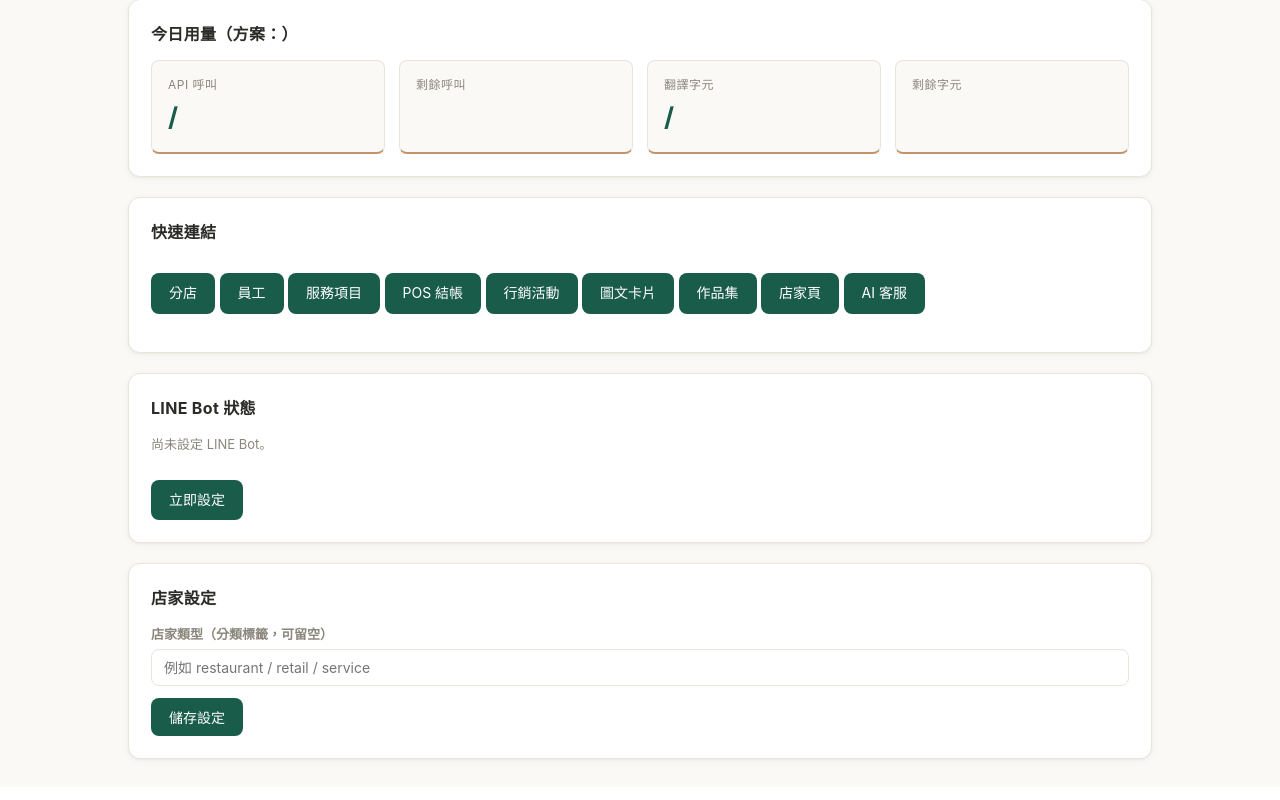
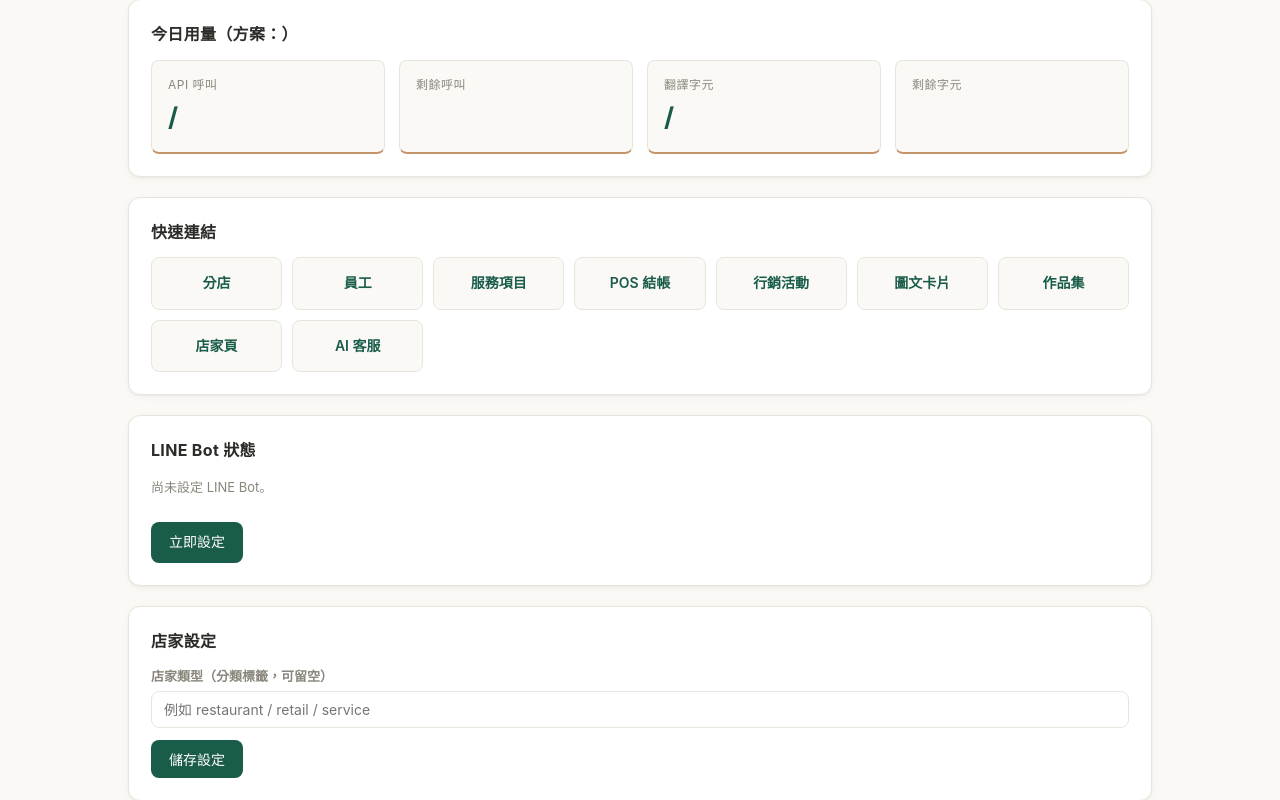
Before and after one commit to x812033727/SaaS, a Python web app: template src/saas_mvp/templates/dashboard.html in a window 1280 px wide. Shown: the part 95-895 px from the top of the page. Before the commit the page ends 857 px from the top, so only its background shows below. Run offline with Jinja, Linux system fonts and the light colour scheme; the template is opened without the code that fills it, so the values that code supplies are empty.

Commit message:
UI 重設計 2/4:儀表板重排 + 提醒/方案卡調和 (#103)
* docs: UI 全面重設計(溫暖精品風)設計文件

Co-Authored-By: Claude Fable 5 <noreply@anthropic.com>
Claude-Session: https://claude.ai/code/session_012HYgiNQWEqxxGtfjseNE3t

* docs: UI 重設計實作計畫

Co-Authored-By: Claude Fable 5 <noreply@anthropic.com>
Claude-Session: https://claude.ai/code/session_012HYgiNQWEqxxGtfjseNE3t

* feat(ui): 溫暖精品風 design system + 側邊欄分組導覽

- app.css 重寫為 design token 系統(暖白底/深墨綠/琥珀金),沿用既有
  class 名(.card/.btn/.badge/.stat/table…),70+ 模板零改動即套新視覺
- base.html 頂欄 28 平鋪連結 → 側邊欄 8 分組(details CSS-only 收合,
  目前頁自動展開+高亮);手機改抽屜+遮罩,保留 CSS-only 開合
- 舊變數別名(--text/--border/--accent/--theme)相容 reports/calendar
  inline style;文案/hx-*/表單欄位一字未動
- 全量 2114 passed;桌面+375px 截圖巡檢儀表板/預約/報表/行事曆/登入

Co-Authored-By: Claude Fable 5 <noreply@anthropic.com>
Claude-Session: https://claude.ai/code/session_012HYgiNQWEqxxGtfjseNE3t

* feat(ui): 儀表板快速連結卡片化 + 提醒卡/方案卡配色調和

- dashboard.html:快速連結 .btn 海 → .quick-grid 卡片網格;
  email 未驗證/試用提醒卡改 .notice-warn(琥珀淡底)
- plan.html/_plan_cards.html:inline 舊色(#f59e0b/#22c55e)→
  .notice-warn/.plan-current token 化
- app.css 增量:.notice-warn/.plan-current/.quick-grid/.quick-link
- 文案零改動;全量 2114 passed;截圖驗證儀表板+方案頁

Co-Authored-By: Claude Fable 5 <noreply@anthropic.com>
Claude-Session: https://claude.ai/code/session_012HYgiNQWEqxxGtfjseNE3t

---------

Co-authored-by: root <root@srv1501416.hstgr.cloud>
Co-authored-by: Claude Fable 5 <noreply@anthropic.com>

```diff
--- a/src/saas_mvp/static/app.css
+++ b/src/saas_mvp/static/app.css
@@ -163,6 +163,27 @@ h2 { font-size: 16px; letter-spacing: .02em; margin: 0 0 12px; }
   padding: 22px;
   margin-bottom: 20px;
 }
+
+/* 提醒卡(試用中/待驗證)與目前方案卡 */
+.card.notice-warn { border-color: var(--gold); background: var(--gold-soft); }
+.card.plan-current { border-color: var(--brand); box-shadow: var(--shadow-2); }
+
+/* 快速連結卡片網格(儀表板) */
+.quick-grid { display: grid; grid-template-columns: repeat(auto-fill, minmax(120px, 1fr)); gap: 10px; }
+.quick-link {
+  display: block;
+  text-align: center;
+  padding: 14px 8px;
+  background: var(--bg);
+  border: 1px solid var(--line);
+  border-radius: var(--radius-sm);
+  color: var(--brand);
+  font-size: 14px;
+  font-weight: 600;
+  text-decoration: none;
+  transition: box-shadow .15s, border-color .15s;
+}
+.quick-link:hover { border-color: var(--brand); box-shadow: var(--shadow-1); }
 
 /* ---- 統計 --------------------------------------------------- */
 
--- a/src/saas_mvp/templates/_plan_cards.html
+++ b/src/saas_mvp/templates/_plan_cards.html
@@ -1,7 +1,7 @@
 {# 方案卡片（pricing.html 與 plan.html 共用）。context: plans #}
 <div class="grid">
   {% for p in plans %}
-  <div class="card" {% if p.is_current %}style="border-color:#22c55e"{% endif %}>
+  <div class="card{% if p.is_current %} plan-current{% endif %}">
     <h2>{{ p.label }}{% if p.is_current %} <span class="muted">（目前方案）</span>{% endif %}</h2>
     <p class="value">
       {% if p.monthly_price_cents == 0 %}免費
--- a/src/saas_mvp/templates/dashboard.html
+++ b/src/saas_mvp/templates/dashboard.html
@@ -4,7 +4,7 @@
 <h1>{{ tenant.name }} 的儀表板</h1>
 
 {% if email_unverified %}
-<div class="card" style="border-color:#f59e0b">
+<div class="card notice-warn">
   <p>✉️ 尚未驗證 Email。請至信箱點擊驗證連結；沒收到？
     <form method="post" action="/ui/resend-verification" style="display:inline">
       <button type="submit" class="btn">重寄驗證信</button>
@@ -29,7 +29,7 @@
 {% endif %}
 
 {% if plan_info and plan_info.trial_active %}
-<div class="card" style="border-color:#f59e0b">
+<div class="card notice-warn">
   <p>🎁 <strong>{{ plan_info.effective_label }}試用中</strong>，
      剩餘 <strong>{{ plan_info.trial_days_left }}</strong> 天。
      <a href="/ui/plan">查看方案</a></p>
@@ -71,17 +71,17 @@
 
 <div class="card">
   <h2>快速連結</h2>
-  <p>
-    <a class="btn" href="/ui/locations">分店</a>
-    <a class="btn" href="/ui/staff">員工</a>
-    <a class="btn" href="/ui/services">服務項目</a>
-    <a class="btn" href="/ui/pos">POS 結帳</a>
-    <a class="btn" href="/ui/campaigns">行銷活動</a>
-    <a class="btn" href="/ui/flex-menu">圖文卡片</a>
-    <a class="btn" href="/ui/portfolio">作品集</a>
-    <a class="btn" href="/ui/profile">店家頁</a>
-    <a class="btn" href="/ui/faq">AI 客服</a>
-  </p>
+  <div class="quick-grid">
+    <a class="quick-link" href="/ui/locations">分店</a>
+    <a class="quick-link" href="/ui/staff">員工</a>
+    <a class="quick-link" href="/ui/services">服務項目</a>
+    <a class="quick-link" href="/ui/pos">POS 結帳</a>
+    <a class="quick-link" href="/ui/campaigns">行銷活動</a>
+    <a class="quick-link" href="/ui/flex-menu">圖文卡片</a>
+    <a class="quick-link" href="/ui/portfolio">作品集</a>
+    <a class="quick-link" href="/ui/profile">店家頁</a>
+    <a class="quick-link" href="/ui/faq">AI 客服</a>
+  </div>
 </div>
 
 <div class="card">
--- a/src/saas_mvp/templates/plan.html
+++ b/src/saas_mvp/templates/plan.html
@@ -4,7 +4,7 @@
 <h1>我的方案</h1>
 
 {% if plan_info.trial_active %}
-<div class="card" style="border-color:#f59e0b">
+<div class="card notice-warn">
   <p>🎁 <strong>{{ plan_info.effective_label }}試用中</strong>，
      剩餘 <strong>{{ plan_info.trial_days_left }}</strong> 天；
      到期後將轉為{{ plan_info.paid_label }}。訂閱即可無縫接續全部功能。</p>
```
